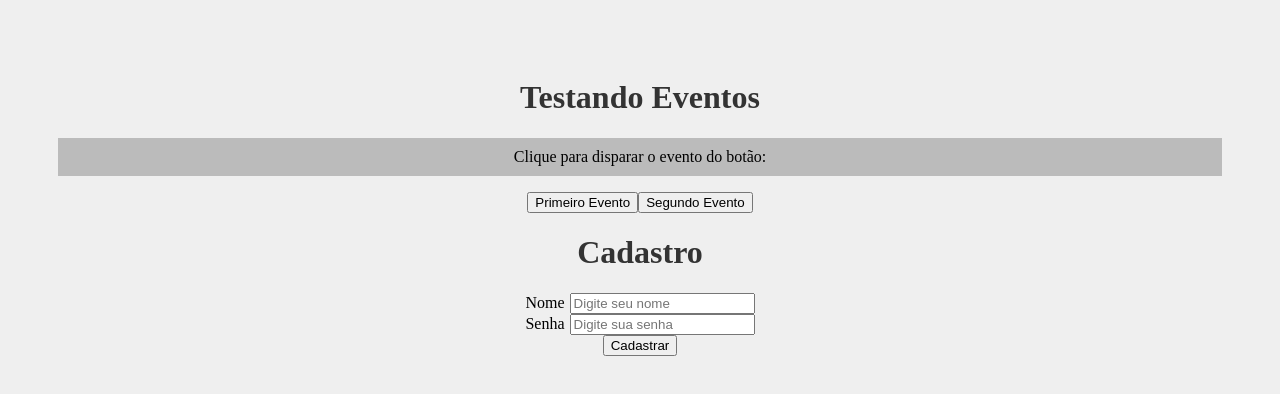
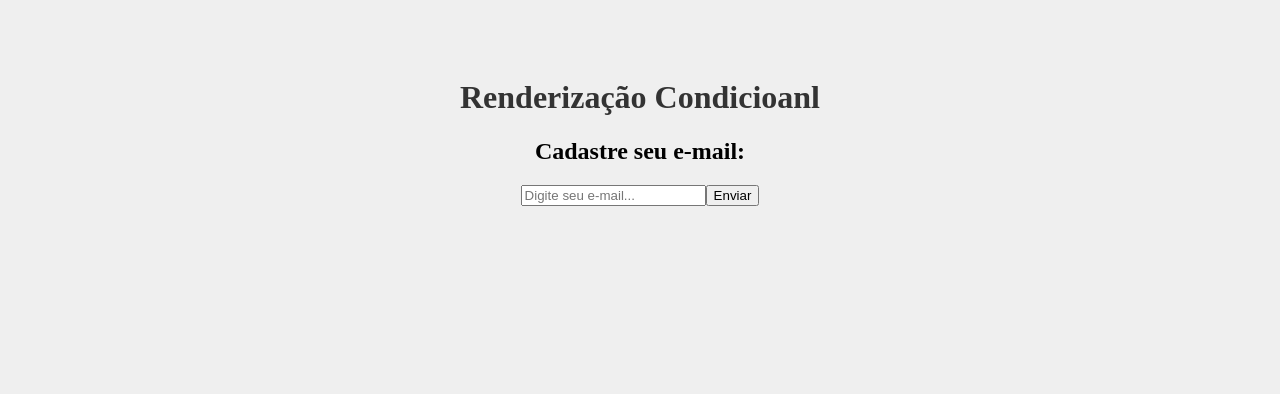
Before and after one commit to bisaio/estudo-react, a React (Create React App) app in the folder my-app/: page / in a window 1280 px wide. Shown: the top 394 px of the page. Built offline with nearby package versions, Linux system fonts and the light colour scheme.

Commit message:
render condicional

```diff
--- a/my-app/src/App.tsx
+++ b/my-app/src/App.tsx
@@ -1,14 +1,12 @@
 import './App.css';
-import EventoClick from './components/EventoClick';
-import Form from './components/Form';
+import RenderizacaoCondicional from './components/RenderizacaoCondicional';
 
 function App() {
 
   return (
     <div className="App">
-      <h1>Testando Eventos</h1>
-      <EventoClick />
-      <Form />
+      <h1>Renderização Condicioanl</h1>
+      <RenderizacaoCondicional/>
     </div>
   );
 }
--- /dev/null
+++ b/my-app/src/components/RenderizacaoCondicional.tsx
@@ -0,0 +1,34 @@
+import { useState } from "react";
+
+export default function RenderizacaoCondicional() {
+
+    const [email, setEmail] = useState("");
+    const [userEmail, setUserEmail] = useState("")
+
+    function enviarEmail(e: React.SyntheticEvent) {
+        e.preventDefault();
+        setUserEmail(email);
+    }
+
+    function limparEmail(e: React.SyntheticEvent) {
+        e.preventDefault();
+        setUserEmail("");
+    }
+
+    return (
+        <div>
+            <h2>Cadastre seu e-mail:</h2>
+            <form>
+                <input type="email" placeholder="Digite seu e-mail..." onChange={(e) => {setEmail(e.target.value)}}/>
+                <button onClick={enviarEmail}>Enviar</button>
+            </form>
+
+            {userEmail && (
+                <div>
+                    <p>O e-mail do usuário é: {userEmail}</p>
+                    <button onClick={limparEmail}>Limpar e-mail</button>
+                </div>
+            )}
+        </div>
+    )
+}
```
